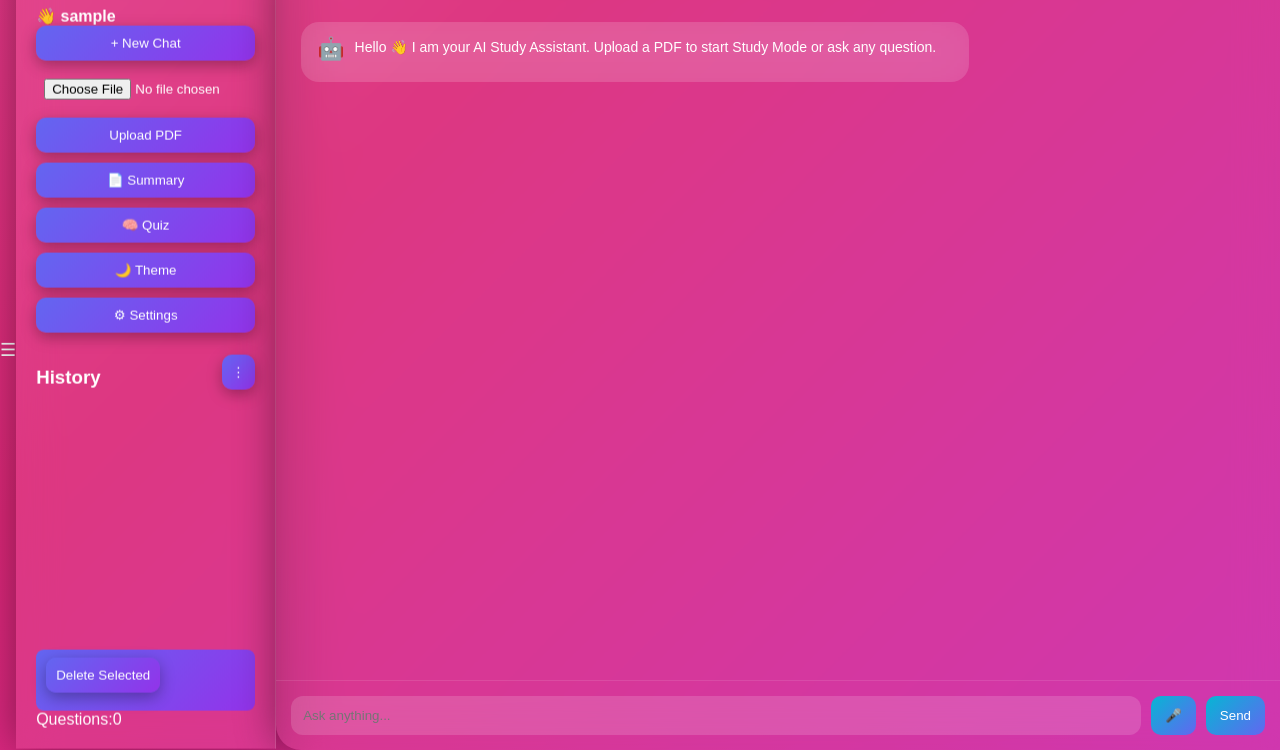
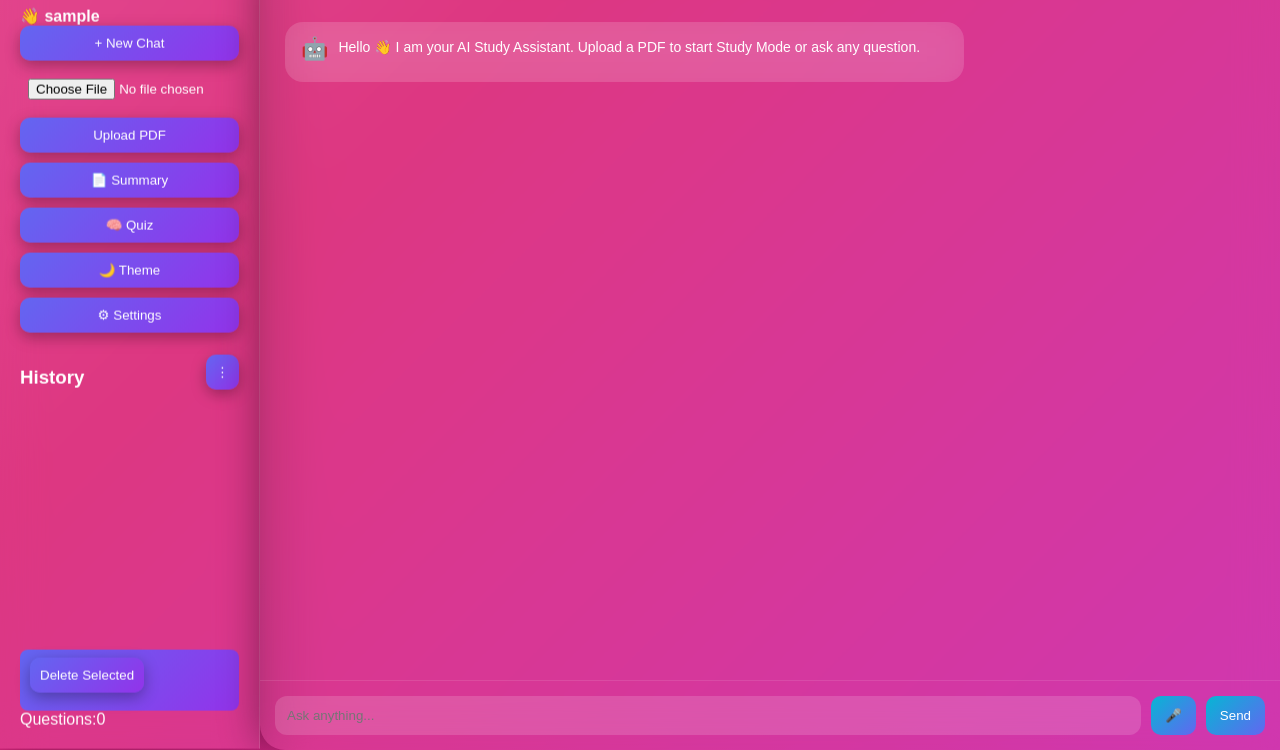
Before and after one commit to Pugazhanthi11/updated-ai-study-assistant, a website: page frontend/index.html in a window 1280 px wide. Shown: the part 50-800 px from the top of the page. Drawn offline with nearby package versions, Linux system fonts and the light colour scheme; no server answers; sample sign-in values are in the browser's storage.

Commit message:
Fix HTML formatting issues in index.html

```diff
--- a/frontend/index.html
+++ b/frontend/index.html
@@ -18,7 +18,6 @@
 <body>
 
 <div class="app">
-<button onclick="toggleSidebar()" class="menuBtn">☰</button>
 
 <!-- SIDEBAR -->
 
```
